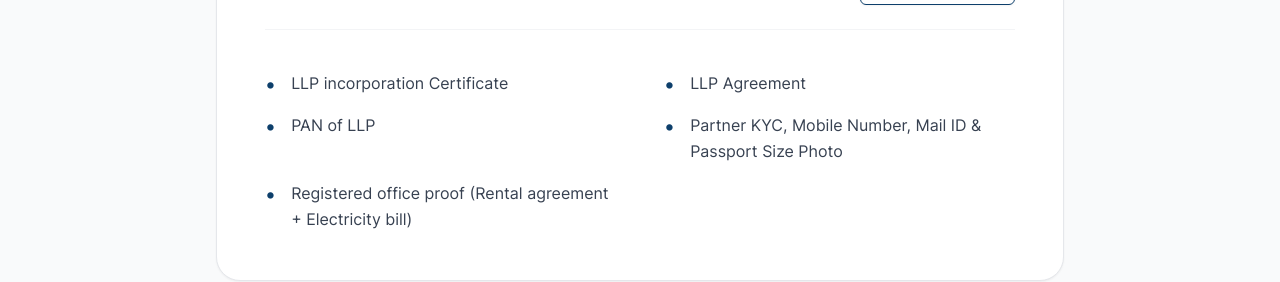
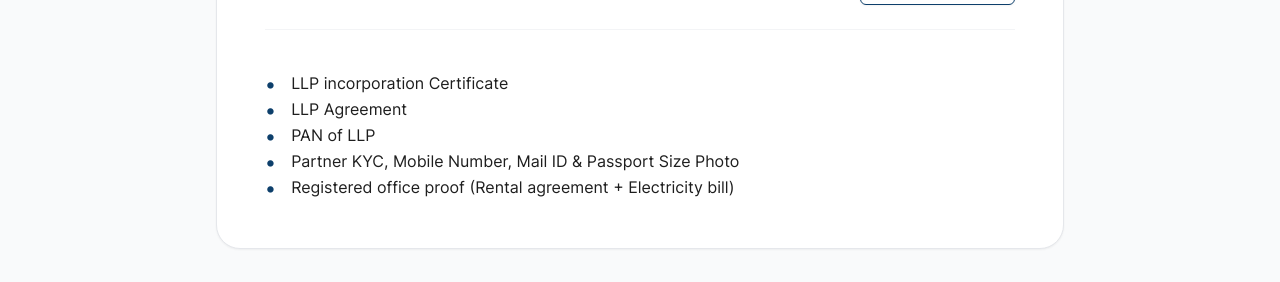
Before and after one commit to surendra-crax/dappina, a Next.js app: page /resources/llp/gst-registration in a window 1280 px wide. Shown: the part 506-788 px from the top of the page. Built offline with nearby package versions, Linux system fonts and the light colour scheme.

Commit message:
Update page.tsx

```diff
--- a/src/app/resources/[category]/[topic]/page.tsx
+++ b/src/app/resources/[category]/[topic]/page.tsx
@@ -103,18 +103,40 @@ export default async function TopicPage({ params }: Props) {
                   {sec.subtitle && (
                     <p className="text-gray-600 mb-4 font-medium">{sec.subtitle}</p>
                   )}
-                  {sec.items && sec.items.length > 0 && (
-                    <ul className="grid sm:grid-cols-2 gap-y-4 gap-x-12 text-gray-700">
-                      {sec.items.map((item, i) => (
+                 {sec.items.map((item, i) => {
+  // Case 1: Normal string
+  if (typeof item === "string") {
+    return (
       <li key={i} className="flex items-start gap-4">
         <span className="text-primary font-bold mt-1.5 text-lg leading-none">
           •
         </span>
         <span className="leading-relaxed">{item}</span>
       </li>
+    );
+  }
+
+  // Case 2: Nested object
+  return (
+    <li key={i} className="flex flex-col gap-2">
+      <div className="flex items-start gap-4">
+        <span className="text-primary font-bold mt-1.5 text-lg leading-none">
+          •
+        </span>
+        <span className="leading-relaxed font-medium">{item.title}</span>
+      </div>
+
+      <ul className="ml-8 space-y-2 text-gray-600">
+        {item.subItems.map((sub, j) => (
+          <li key={j} className="flex items-start gap-3">
+            <span className="text-gray-400 mt-1">–</span>
+            <span>{sub}</span>
+          </li>
         ))}
       </ul>
-                  )}
+    </li>
+  );
+})}
                 </div>
               ))}
             </div>
```
Lines whose indentation alone changed are shown as unchanged.
